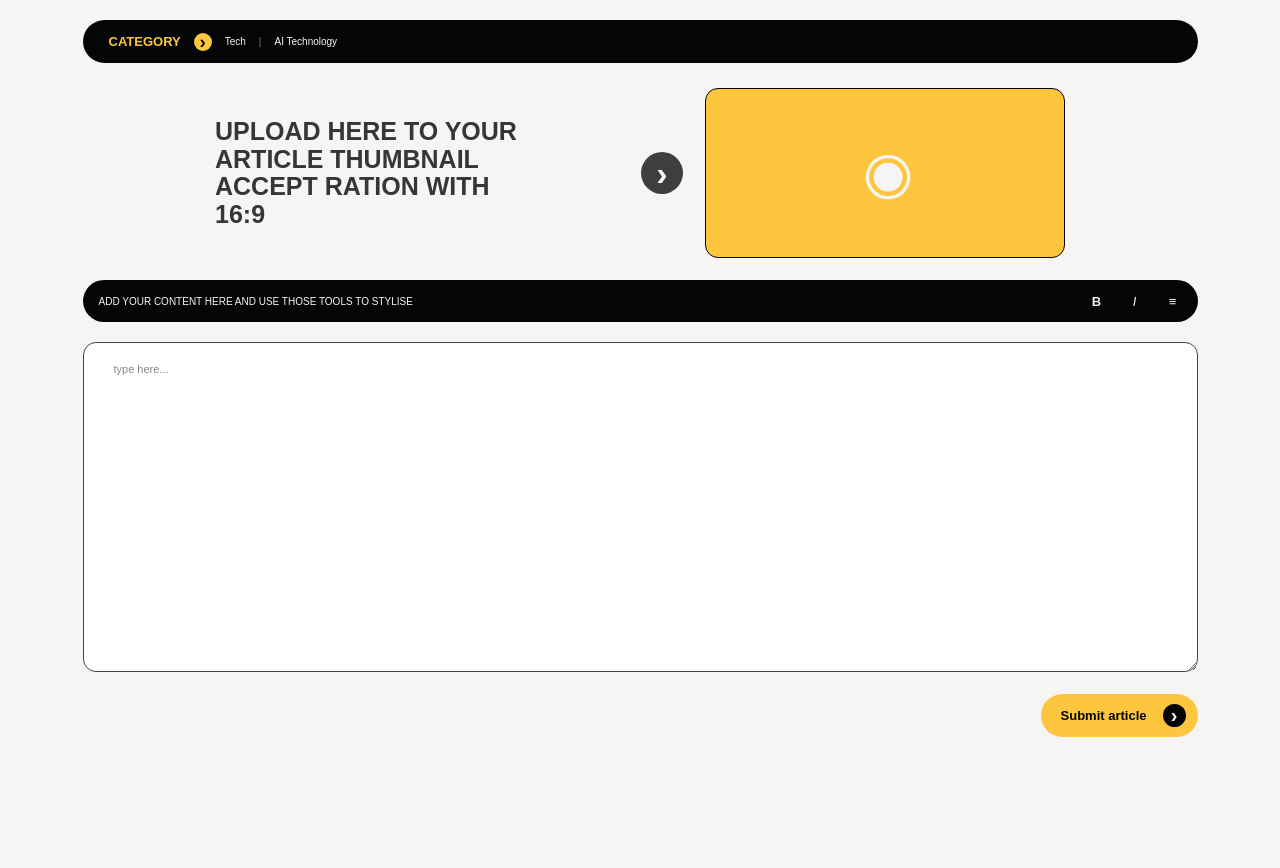
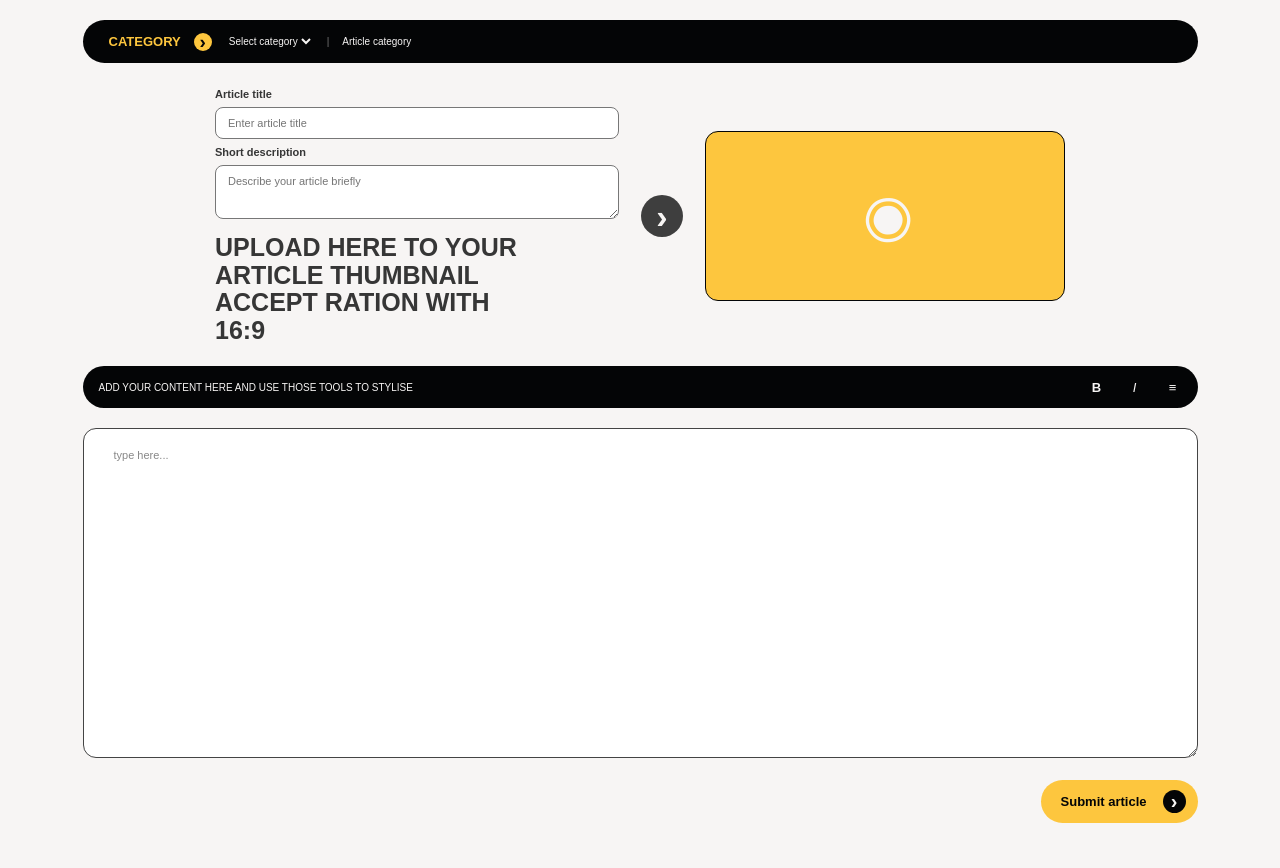
Before and after one commit to lakshan9kavindu/EntryBlog, a PHP site: page /article-upload.php in a window 1280 px wide. Shown: the part 84-952 px from the top of the page. Before the commit the page ends 821 px from the top, so only its background shows below. Run offline with PHP 8.4, Linux system fonts and the light colour scheme; the visitor is signed in with stand-in values (Sample User, id 1).

Commit message:
feat:fix artile upload page missing parts (title, short description, category)

```diff
--- a/article-upload.css
+++ b/article-upload.css
@@ -153,6 +153,20 @@ body {
     font-size: 10px;
 }
 
+.category-bar select {
+    border: 0;
+    outline: 0;
+    color: #f7f5f4;
+    background: #040506;
+    font: inherit;
+    font-size: 10px;
+}
+
+.category-bar option {
+    color: #040506;
+    background: #f7f5f4;
+}
+
 .category-divider {
     color: #777;
 }
@@ -172,6 +186,50 @@ body {
     color: #363636;
     font-size: 25px;
     line-height: 1.1;
+}
+
+.article-fields {
+    display: flex;
+    flex-direction: column;
+    gap: 7px;
+}
+
+.article-fields label {
+    color: #363636;
+    font-size: 11px;
+    font-weight: 700;
+}
+
+.article-fields input,
+.article-fields textarea {
+    width: 100%;
+    padding: 9px 12px;
+    border: 1px solid #777;
+    border-radius: 8px;
+    outline: 0;
+    color: #040506;
+    background: #fff;
+    font: 11px Arial, Helvetica, sans-serif;
+}
+
+.article-fields textarea {
+    min-height: 54px;
+    resize: vertical;
+}
+
+.article-fields h1 {
+    margin-top: 8px;
+}
+
+.visually-hidden {
+    position: absolute;
+    width: 1px;
+    height: 1px;
+    padding: 0;
+    overflow: hidden;
+    clip: rect(0, 0, 0, 0);
+    white-space: nowrap;
+    border: 0;
 }
 
 .intro-arrow {
--- a/article-upload.php
+++ b/article-upload.php
@@ -11,10 +11,20 @@ $errorMessage = '';
 if ($_SERVER['REQUEST_METHOD'] === 'POST') {
     verifyCsrfToken((string) ($_POST['csrf_token'] ?? ''));
 
+    $title = trim((string) ($_POST['title'] ?? ''));
+    $category = trim((string) ($_POST['category'] ?? ''));
+    $shortDescription = trim((string) ($_POST['short_description'] ?? ''));
     $article = trim((string) ($_POST['article'] ?? ''));
     $thumbnail = $_FILES['thumbnail'] ?? null;
+    $allowedCategories = ['Technology', 'Health', 'Travel', 'Food', 'Business'];
 
-    if ($article === '' || strlen($article) < 20 || strlen($article) > 1000000) {
+    if ($title === '' || strlen($title) > 255) {
+        $errorMessage = 'Please enter a title of 255 characters or fewer.';
+    } elseif (!in_array($category, $allowedCategories, true)) {
+        $errorMessage = 'Please choose a valid category.';
+    } elseif ($shortDescription === '' || strlen($shortDescription) > 500) {
+        $errorMessage = 'Please enter a short description of 500 characters or fewer.';
+    } elseif ($article === '' || strlen($article) < 20 || strlen($article) > 1000000) {
         $errorMessage = 'Article content must be between 20 and 1,000,000 characters.';
     } elseif (!$thumbnail || $thumbnail['error'] !== UPLOAD_ERR_OK) {
         $errorMessage = 'Please choose an image thumbnail.';
@@ -41,12 +51,13 @@ if ($_SERVER['REQUEST_METHOD'] === 'POST') {
             if (!move_uploaded_file($thumbnail['tmp_name'], $storedPath)) {
                 $errorMessage = 'The thumbnail could not be saved.';
             } else {
-                $shortDescription = mb_substr($article, 0, 120);
                 $createArticle = $pdo->prepare(
-                    'INSERT INTO articles (thumbnail, userid, short_dec, article) VALUES (:thumbnail, :userid, :short_dec, :article)'
+                    'INSERT INTO articles (title, thumbnail, category, userid, short_dec, article) VALUES (:title, :thumbnail, :category, :userid, :short_dec, :article)'
                 );
                 $createArticle->execute([
+                    'title' => $title,
                     'thumbnail' => $databasePath,
+                    'category' => $category,
                     'userid' => $userId,
                     'short_dec' => $shortDescription,
                     'article' => $article,
@@ -92,10 +103,24 @@ if ($_SERVER['REQUEST_METHOD'] === 'POST') {
         <form method="post" enctype="multipart/form-data">
             <input type="hidden" name="csrf_token" value="<?php echo escapeOutput(csrfToken()); ?>">
             <div class="category-bar">
-                <strong>CATEGORY</strong><span class="category-arrow">&#8250;</span><span class="category-label">Tech</span><span class="category-divider">|</span><span class="category-label">AI Technology</span>
+                <strong>CATEGORY</strong><span class="category-arrow">&#8250;</span>
+                <label class="visually-hidden" for="category-input">Category</label>
+                <select id="category-input" name="category" required>
+                    <option value="">Select category</option>
+                    <?php foreach (['Technology', 'Health', 'Travel', 'Food', 'Business'] as $categoryOption): ?>
+                        <option value="<?php echo escapeOutput($categoryOption); ?>" <?php echo (($_POST['category'] ?? '') === $categoryOption) ? 'selected' : ''; ?>><?php echo escapeOutput($categoryOption); ?></option>
+                    <?php endforeach; ?>
+                </select>
+                <span class="category-divider">|</span><span class="category-label">Article category</span>
             </div>
             <section class="upload-intro">
-                <h1>UPLOAD HERE TO YOUR<br>ARTICLE THUMBNAIL<br>ACCEPT RATION WITH<br>16:9</h1>
+                <div class="article-fields">
+                    <label for="title-input">Article title</label>
+                    <input id="title-input" name="title" type="text" maxlength="255" value="<?php echo escapeOutput((string) ($_POST['title'] ?? '')); ?>" placeholder="Enter article title" required>
+                    <label for="short-description-input">Short description</label>
+                    <textarea id="short-description-input" name="short_description" maxlength="500" placeholder="Describe your article briefly" required><?php echo escapeOutput((string) ($_POST['short_description'] ?? '')); ?></textarea>
+                    <h1>UPLOAD HERE TO YOUR<br>ARTICLE THUMBNAIL<br>ACCEPT RATION WITH<br>16:9</h1>
+                </div>
                 <span class="intro-arrow">&#8250;</span>
                 <label class="thumbnail-upload" for="thumbnail-input">
                     <span class="upload-placeholder" aria-hidden="true">&#9673;</span>
--- a/blog-system.sql
+++ b/blog-system.sql
@@ -11,7 +11,9 @@ CREATE TABLE users (
 -- Articles
 CREATE TABLE articles (
     id INT UNSIGNED AUTO_INCREMENT PRIMARY KEY,
+    title VARCHAR(255) NOT NULL,
     thumbnail VARCHAR(500),
+    category VARCHAR(100) NOT NULL DEFAULT 'Technology',
     userid INT UNSIGNED NOT NULL,
     short_dec TEXT,
     article TEXT NOT NULL,
--- a/db.php
+++ b/db.php
@@ -19,6 +19,14 @@ try {
         PDO::ATTR_DEFAULT_FETCH_MODE => PDO::FETCH_ASSOC,
         PDO::ATTR_EMULATE_PREPARES => false,
     ]);
+
+    $articleColumns = $pdo->query('SHOW COLUMNS FROM articles')->fetchAll(PDO::FETCH_COLUMN);
+    if (!in_array('title', $articleColumns, true)) {
+        $pdo->exec("ALTER TABLE articles ADD COLUMN title VARCHAR(255) NOT NULL DEFAULT '' AFTER id");
+    }
+    if (!in_array('category', $articleColumns, true)) {
+        $pdo->exec("ALTER TABLE articles ADD COLUMN category VARCHAR(100) NOT NULL DEFAULT 'Technology' AFTER thumbnail");
+    }
 } catch (PDOException $exception) {
     http_response_code(500);
     exit('Database connection failed. Import blog-system.sql and check your XAMPP MySQL settings.');
```
Also changed, not shown: article.php (+7 -5 lines), profile.php (+4 -3 lines), uploads/11c4e742322775637ddff8e8e09c7c65.png (added).
